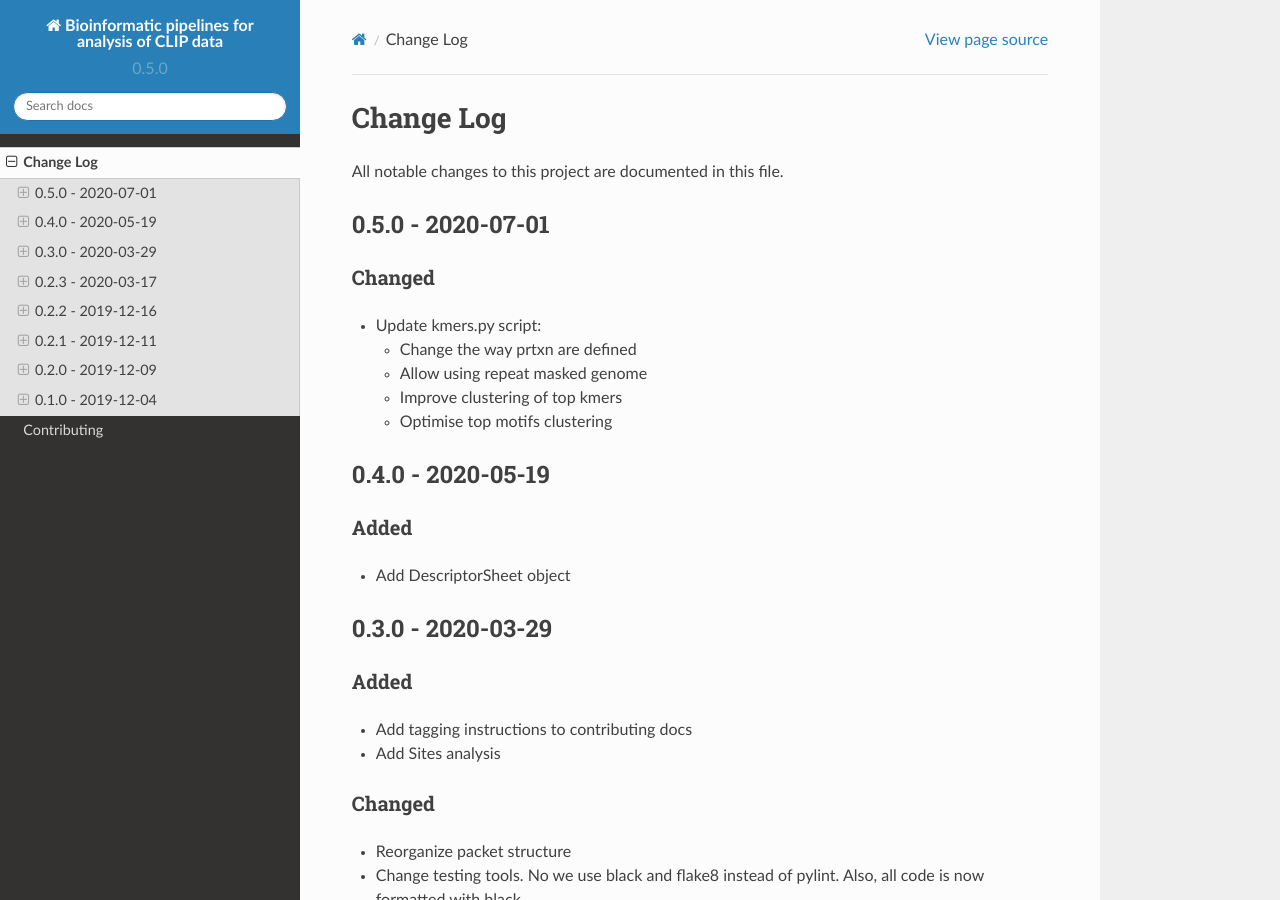
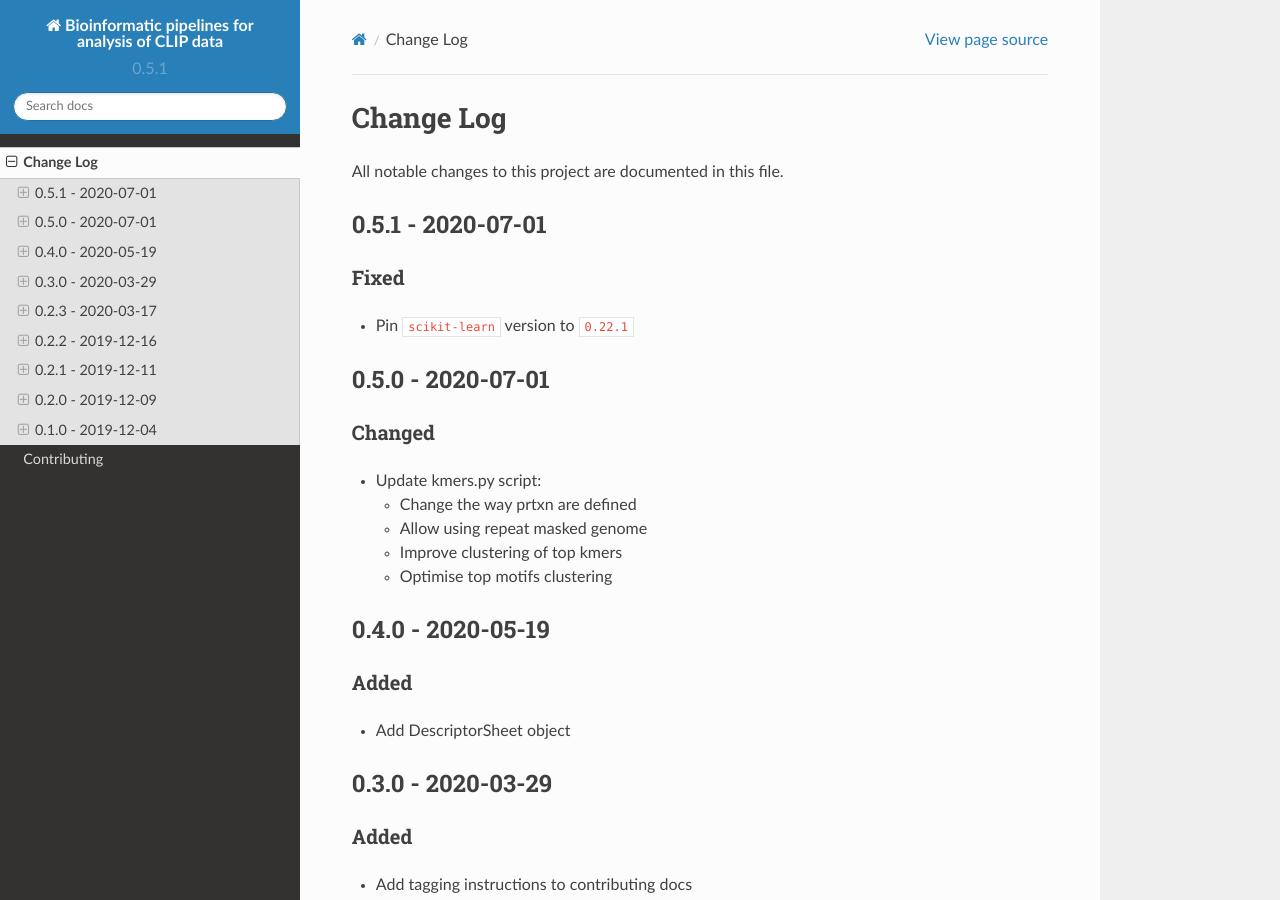
Before and after one commit to kkuret/imaps, a Sphinx documentation site: the page built from docs/CHANGELOG.rst, in a window 1280 px wide and 900 px high. Built offline with Sphinx 7.4.7 and the Read the Docs theme 2.0.0, drawn with Linux system fonts in a browser that asks for light colours.

Commit message:
Prepare release 0.5.1

```diff
--- a/docs/CHANGELOG.rst
+++ b/docs/CHANGELOG.rst
@@ -3,6 +3,15 @@ Change Log
 ##########
 
 All notable changes to this project are documented in this file.
+
+
+==================
+0.5.1 - 2020-07-01
+==================
+
+Fixed
+-----
+- Pin ``scikit-learn`` version to ``0.22.1``
 
 
 ==================
--- a/src/imaps/__about__.py
+++ b/src/imaps/__about__.py
@@ -4,7 +4,7 @@
 __title__ = "imaps"
 __summary__ = "Bioinformatic pipelines for analysis of CLIP data"
 __url__ = "https://github.com/jernejule/imaps"
-__version__ = "0.5.0"
+__version__ = "0.5.1"
 __author__ = "Ule lab and Genialis, Inc."
 __email__ = " jernej.ule@crick.ac.uk"
 __license__ = "Apache 2.0"
```
